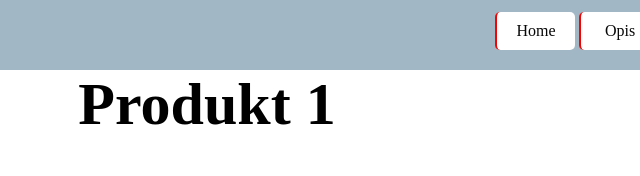
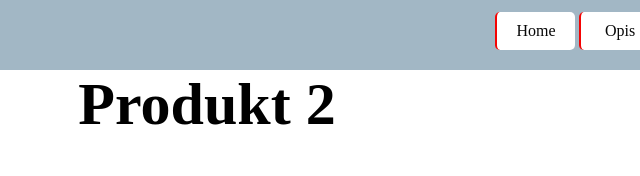
Before and after one commit to NatanielZ/kampery, a plain HTML site: page Kampery/produkt2.html in a window 1280 px wide. Shown: the part 208-384 px from the top of the page, 433-1073 px from the left. Drawn offline with Linux system fonts and the light colour scheme.

Commit message:
Update produkt2.html

```diff
--- a/Kampery/produkt2.html
+++ b/Kampery/produkt2.html
@@ -23,7 +23,7 @@
     <li><a href="kontakt.html">Kontakt</a></li>
   </ul>
 </nav>
-    <h2>Produkt 1</h1>
+    <h2>Produkt 2</h1>
   <main>
       <div class="main">
 
```
